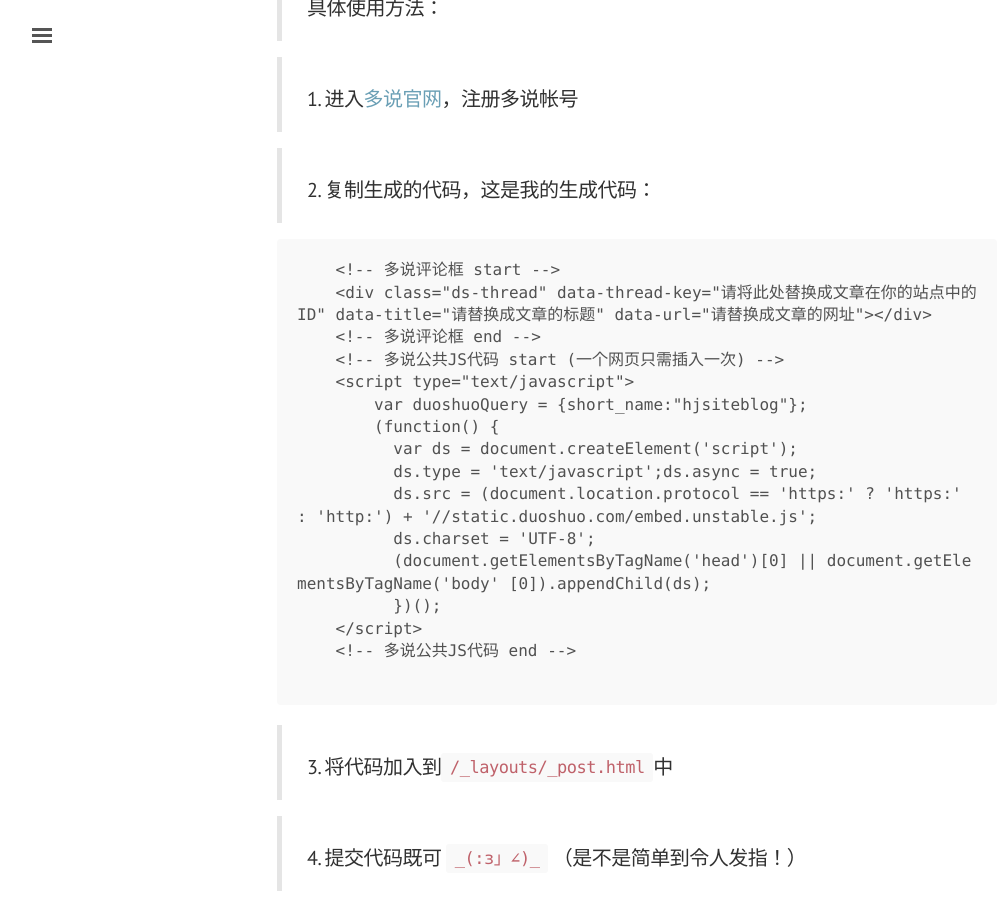
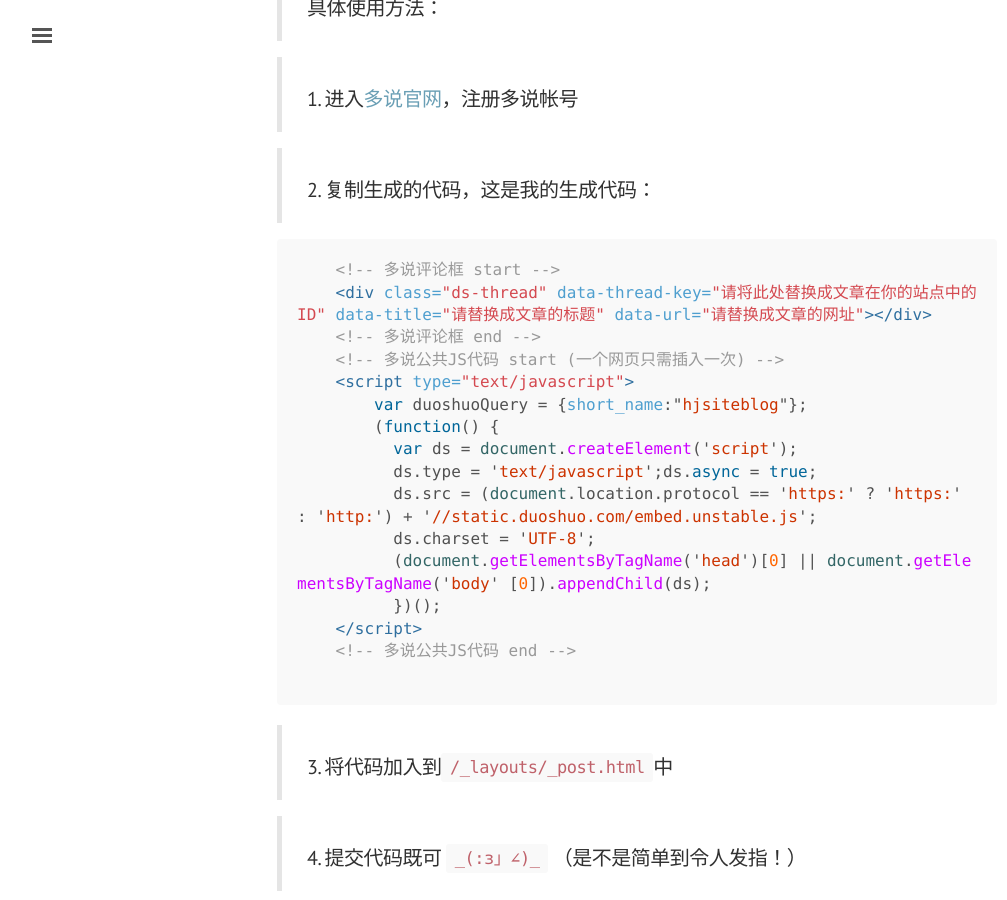
Before and after one commit to hxjiejie/jekyll_demo, a Jekyll site: the page built from _posts/2016-09-11-comment.md, in a window 1280 px wide and 900 px high, scrolled down 1562 px. Shown: the whole window, without its empty margins (3-1010 px from the left). Built offline with Jekyll 4.4.1, drawn with Linux system fonts in a browser that asks for light colours; comment, search, counter and statistics services are not loaded.

Commit message:
Update 2016-09-11-comment.md

````diff
--- a/_posts/2016-09-11-comment.md
+++ b/_posts/2016-09-11-comment.md
@@ -7,8 +7,6 @@ category: github-page
 > 多说效果：
 
 > 登录前
-
-<!--more-->
 
 ![comment_1.png](http://qcdn.hjsite.cn/image/blog/comment/comment_1.png)
 
@@ -28,7 +26,7 @@ category: github-page
 
 > ##### 2. 复制生成的代码，这是我的生成代码：
 
-```
+```html
     <!-- 多说评论框 start -->
     <div class="ds-thread" data-thread-key="请将此处替换成文章在你的站点中的ID" data-title="请替换成文章的标题" data-url="请替换成文章的网址"></div>
     <!-- 多说评论框 end -->
````
